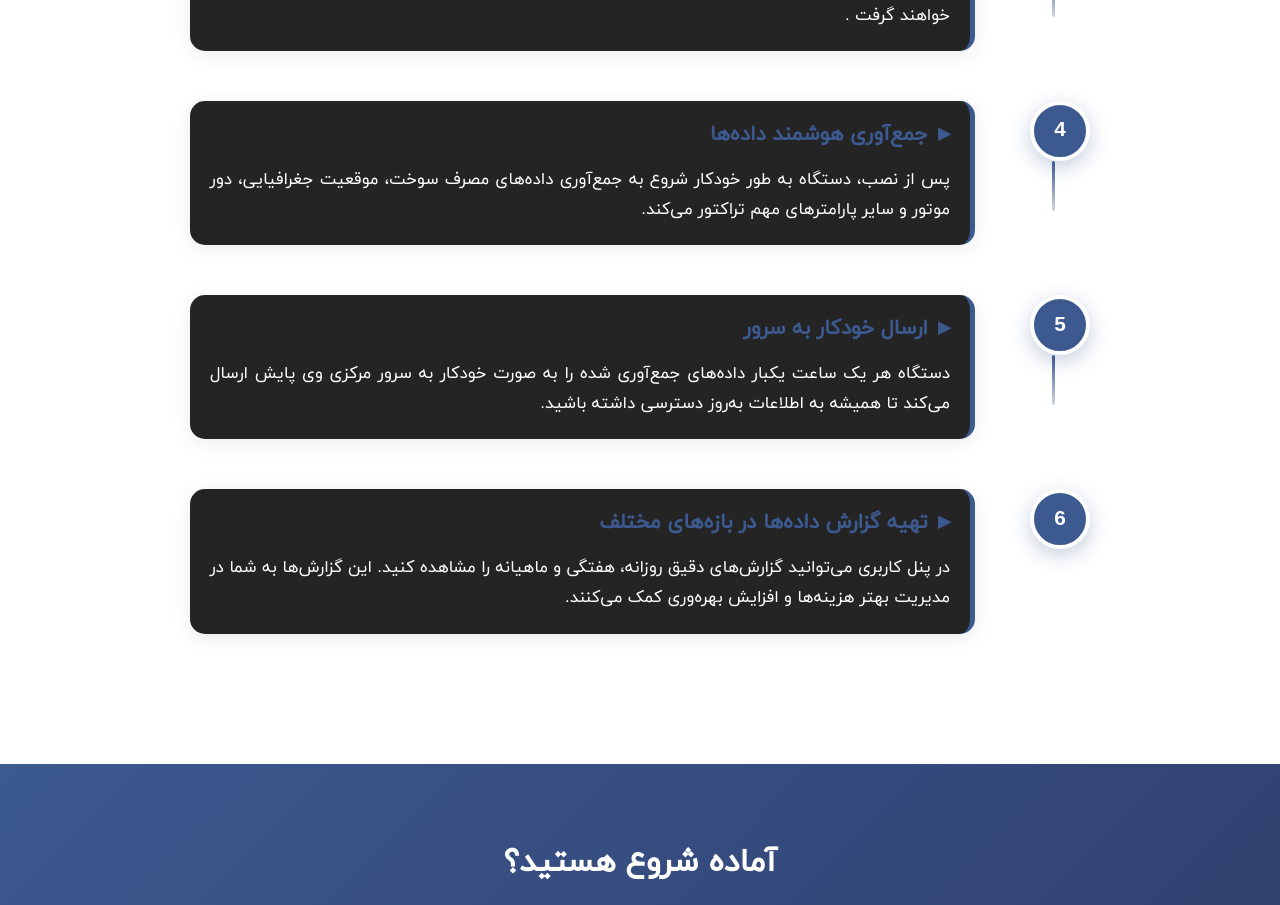
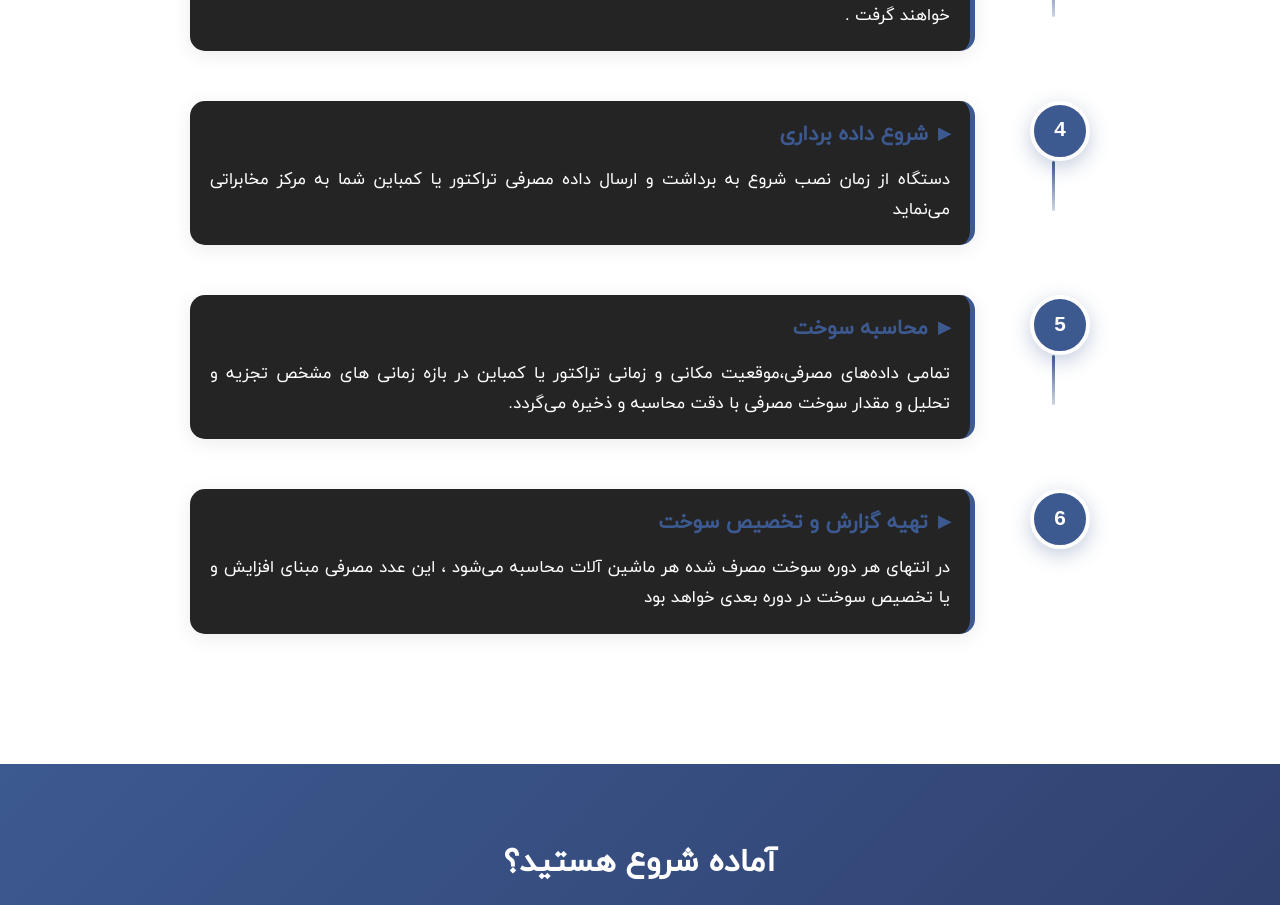
Before and after one commit to mahdirafie/jahad_keshavarzi_frontend, a React (Create React App) app: page /guide in a window 1280 px wide. Shown: the part 960-1865 px from the top of the page. Built offline with nearby package versions, Linux system fonts and the light colour scheme.

Commit message:
some major changes 2

```diff
--- a/src/pages/Guide.js
+++ b/src/pages/Guide.js
@@ -8,28 +8,34 @@ import { useNavigate } from "react-router-dom";
 const steps = [
   {
     title: "ثبت‌نام در سامانه",
-    description: "ابتدا در سامانه وی پایش ثبت‌نام کنید. این فرآیند تنها چند دقیقه زمان می‌برد و پس از تایید شماره و کد ملی حساب کاربری شما فعال می‌شود."
+    description:
+      "ابتدا در سامانه وی پایش ثبت‌نام کنید. این فرآیند تنها چند دقیقه زمان می‌برد و پس از تایید شماره و کد ملی حساب کاربری شما فعال می‌شود.",
   },
   {
     title: "سفارش دستگاه در سامانه",
-    description: "پس از ثبت‌نام، وارد پروفایل کاربری شده و به بخش 'تراکتورها' بروید. در این بخش می‌توانید تراکتورهایی که قصد نصب دستگاه روی آنها را دارید، تعریف و اضافه کنید. سپس با کلیک روی دکمه 'ثبت سفارش' به درگاه پرداخت متصل شده و پس از تکمیل پرداخت، سفارش شما نهایی می‌شود."
+    description:
+      "پس از ثبت‌نام، وارد پروفایل کاربری شده و به بخش 'تراکتورها' بروید. در این بخش می‌توانید تراکتورهایی که قصد نصب دستگاه روی آنها را دارید، تعریف و اضافه کنید. سپس با کلیک روی دکمه 'ثبت سفارش' به درگاه پرداخت متصل شده و پس از تکمیل پرداخت، سفارش شما نهایی می‌شود.",
   },
   {
     title: "ارجاع به تکنسین نصب",
-    description: "با ثبت هر سفارش کارشناسان ما بعد از بررسی و اخذ نوبت جهت فرایند نصب و اجرا در محل با شما تماس خواهند گرفت ."
+    description:
+      "با ثبت هر سفارش کارشناسان ما بعد از بررسی و اخذ نوبت جهت فرایند نصب و اجرا در محل با شما تماس خواهند گرفت .",
   },
   {
-    title: "جمع‌آوری هوشمند داده‌ها",
-    description: "پس از نصب، دستگاه به طور خودکار شروع به جمع‌آوری داده‌های مصرف سوخت، موقعیت جغرافیایی، دور موتور و سایر پارامترهای مهم تراکتور می‌کند."
+    title: "شروع داده برداری",
+    description:
+      "دستگاه  از زمان نصب شروع به برداشت و ارسال داده مصرفی تراکتور یا کمباین شما  به مرکز مخابراتی می‌نماید",
   },
   {
-    title: "ارسال خودکار به سرور",
-    description: "دستگاه هر یک ساعت یکبار داده‌های جمع‌آوری شده را به صورت خودکار به سرور مرکزی وی پایش ارسال می‌کند تا همیشه به اطلاعات به‌روز دسترسی داشته باشید."
+    title: "محاسبه سوخت",
+    description:
+      "تمامی داده‌های مصرفی،موقعیت مکانی و زمانی تراکتور یا کمباین در بازه زمانی های مشخص تجزیه و تحلیل و مقدار سوخت مصرفی با دقت محاسبه و ذخیره می‌گردد.",
   },
   {
-    title: "تهیه گزارش داده‌ها در بازه‌های مختلف",
-    description: "در پنل کاربری می‌توانید گزارش‌های دقیق روزانه، هفتگی و ماهیانه را مشاهده کنید. این گزارش‌ها به شما در مدیریت بهتر هزینه‌ها و افزایش بهره‌وری کمک می‌کنند."
-  }
+    title: "تهیه گزارش و تخصیص سوخت",
+    description:
+      "در انتهای هر دوره سوخت مصرف شده هر ماشین آلات محاسبه می‌شود ، این عدد مصرفی مبنای افزایش و یا تخصیص سوخت در دوره بعدی خواهد بود",
+  },
 ];
 
 const containerVariants = {
@@ -38,24 +44,24 @@ const containerVariants = {
     opacity: 1,
     transition: {
       staggerChildren: 0.15,
-      delayChildren: 0.1
-    }
-  }
+      delayChildren: 0.1,
+    },
+  },
 };
 
 const itemVariants = {
   hidden: {
     opacity: 0,
-    y: 30
+    y: 30,
   },
   visible: {
     opacity: 1,
     y: 0,
     transition: {
       duration: 0.4,
-      ease: "easeOut"
-    }
-  }
+      ease: "easeOut",
+    },
+  },
 };
 
 const iconVariants = {
@@ -66,16 +72,16 @@ const iconVariants = {
       type: "spring",
       stiffness: 150,
       damping: 12,
-      duration: 0.5
-    }
-  }
+      duration: 0.5,
+    },
+  },
 };
 
 export default function Guide() {
   const navigate = useNavigate();
   return (
     <div className="guide-page">
-        <Header/>
+      <Header />
       {/* Header Section */}
       <section className="guide-header">
         <div className="container">
@@ -93,7 +99,8 @@ export default function Guide() {
             animate={{ opacity: 1, y: 0 }}
             transition={{ duration: 0.6, delay: 0.2 }}
           >
-            در کمتر از ۲۴ ساعت پس از ثبت سفارش، سفارش شما توسط کارشناسان ما بررسی میشود
+            در کمتر از ۲۴ ساعت پس از ثبت سفارش، سفارش شما توسط کارشناسان ما
+            بررسی میشود
           </motion.p>
         </div>
       </section>
@@ -106,10 +113,7 @@ export default function Guide() {
         variants={containerVariants}
       >
         <div className="container">
-          <motion.h2
-            className="guide-section-title"
-            variants={itemVariants}
-          >
+          <motion.h2 className="guide-section-title" variants={itemVariants}>
             مراحل خرید و نصب دستگاه
           </motion.h2>
 
@@ -123,10 +127,7 @@ export default function Guide() {
                 <div className="step-content-wrapper">
                   {/* Step Number and Icon */}
                   <div className="step-left">
-                    <motion.div
-                      className="step-icon"
-                      variants={iconVariants}
-                    >
+                    <motion.div className="step-icon" variants={iconVariants}>
                       {index + 1}
                     </motion.div>
 
@@ -157,19 +158,36 @@ export default function Guide() {
             transition={{ duration: 0.6, delay: 0.8 }}
           >
             <h3>آماده شروع هستید؟</h3>
-            <p>همین حالا ثبت‌نام کنید و اولین قدم برای مدیریت هوشمند تراکتورهای خود را بردارید</p>
+            <p>
+              همین حالا ثبت‌نام کنید و اولین قدم برای مدیریت هوشمند تراکتورهای
+              خود را بردارید
+            </p>
             <div className="cta-buttons">
-              <button className="btn btn-primary" onClick={() => {
-                navigate('/signup');
-              }}>ثبت‌نام در سامانه</button>
-              <button className="btn btn-outline" onClick={() => {
-                navigate('/contactus');
-              }}>تماس با پشتیبانی</button>
+              {localStorage.getItem("authToken") ? (
+                <div></div>
+              ) : (
+                <button
+                  className="btn btn-primary"
+                  onClick={() => {
+                    navigate("/signup");
+                  }}
+                >
+                  ثبت‌نام در سامانه
+                </button>
+              )}
+              <button
+                className="btn btn-outline"
+                onClick={() => {
+                  navigate("/contactus");
+                }}
+              >
+                تماس با پشتیبانی
+              </button>
             </div>
           </motion.div>
         </div>
       </section>
-      <Footer/>
+      <Footer />
     </div>
   );
 }
--- a/src/pages/home.js
+++ b/src/pages/home.js
@@ -226,7 +226,13 @@ const HomePage = () => {
                 سیستمی برای اندازه‌گیری مصرف سوخت، مکان‌یابی، دور موتور و ارسال
                 خودکار داده‌ها هر یک ساعت
               </p>
-              <button onClick={() => navigate('/tractors')} className="btn-custom-outline">سفارش دهید</button>
+              <button onClick={() => {
+                if(localStorage.getItem("authToken")) {
+                  navigate("/tractors")
+                } else {
+                  navigate("/signup")
+                }
+              }} className="btn-custom-outline">سفارش دهید</button>
             </div>
             <div className="col-lg-6 mt-5 mt-lg-0">
               <div className="landing-img-container">
```
